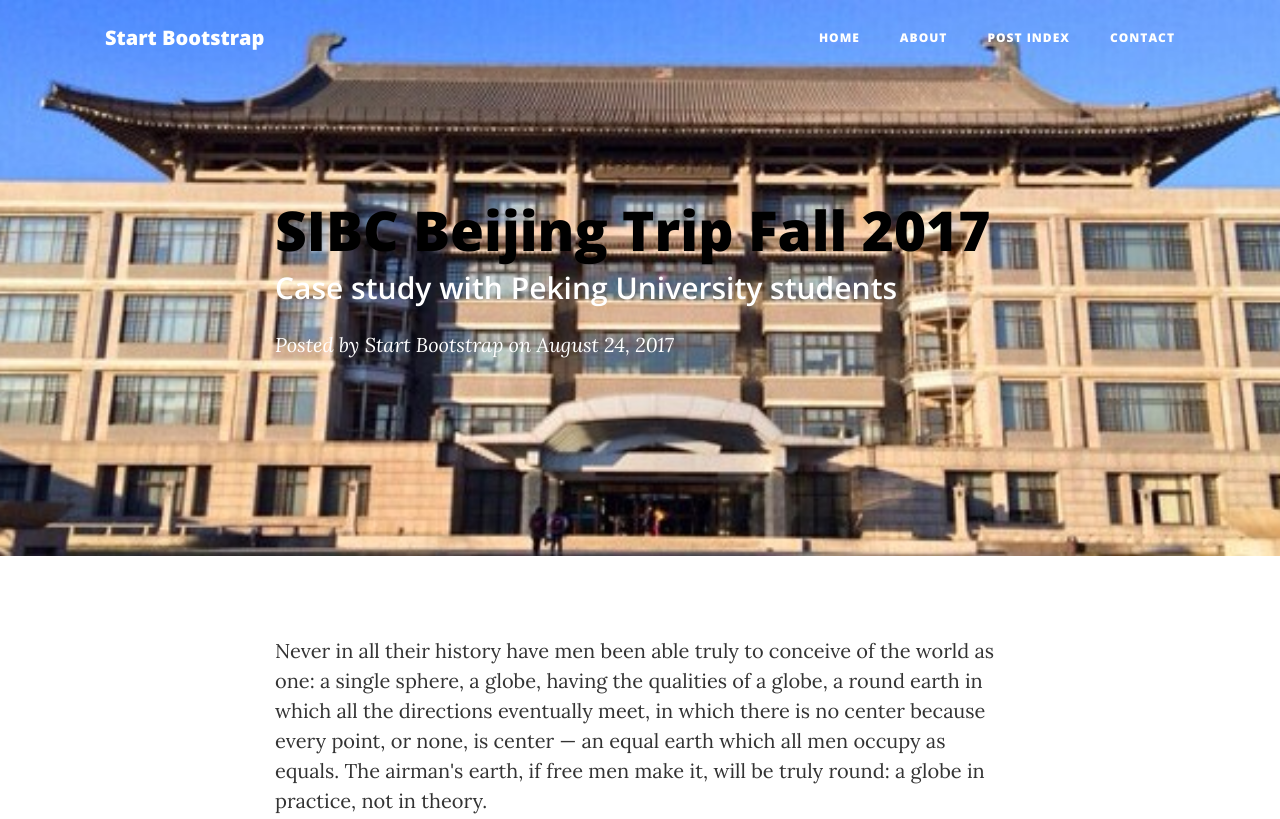
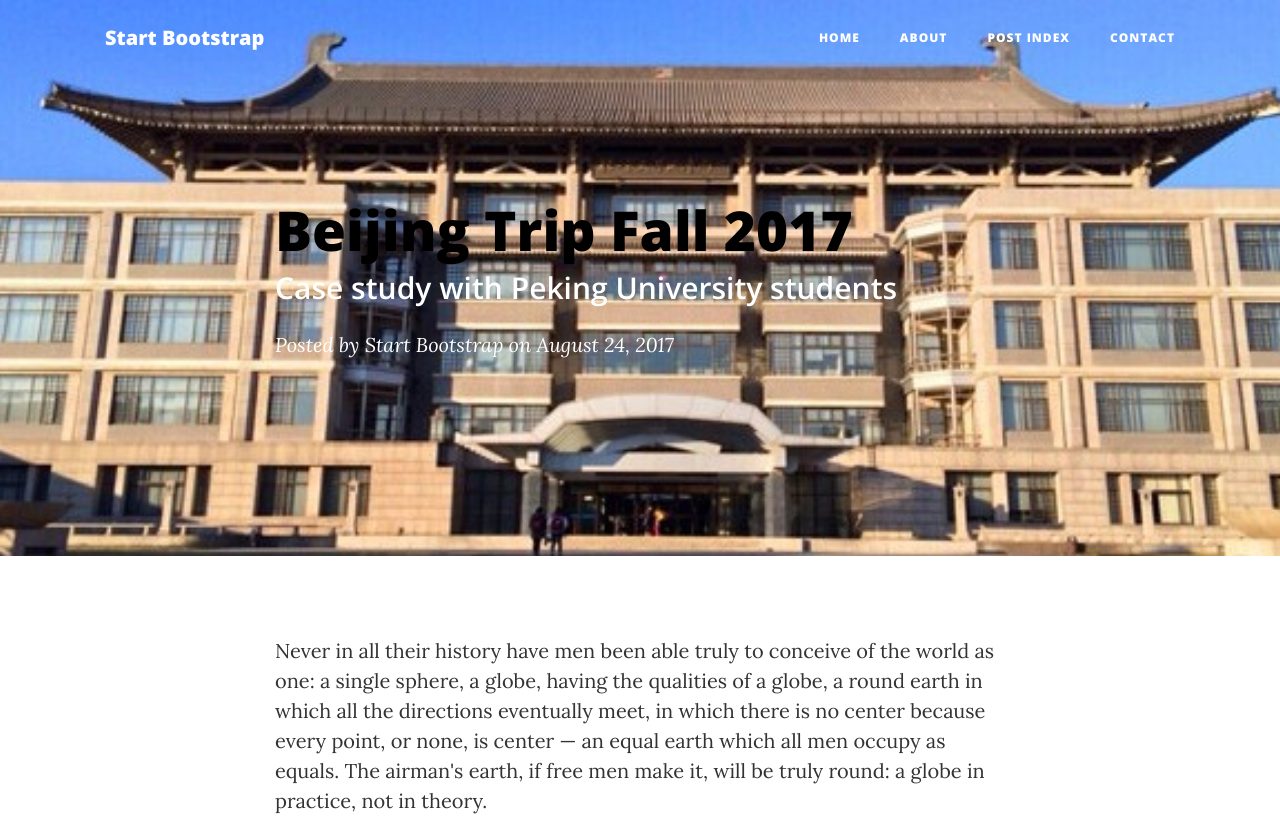
Before and after one commit to scannellstp/scannellstp.github.io, a website: page Projects/SIBC_Beijing_Project.html in a window 1280 px wide. Shown: the top 819 px of the page. Drawn offline with nearby package versions, Linux system fonts and the light colour scheme; files that its build step writes are made by us from their sources; files whose address does not match are found by name.

Commit message:
Update SIBC_Beijing_Project.html

```diff
--- a/Projects/SIBC_Beijing_Project.html
+++ b/Projects/SIBC_Beijing_Project.html
@@ -58,7 +58,7 @@
         <div class="row">
           <div class="col-lg-8 col-md-10 mx-auto">
             <div class="post-heading">
-              <h1><font color="black">SIBC Beijing Trip Fall 2017</font></h1>
+              <h1><font color="black">Beijing Trip Fall 2017</font></h1>
               <h2 class="subheading"; color="white"; text-shadow="2px 2px 4px #000000">Case study with Peking University students</h2>
               <span class="meta">Posted by
                 <a href="#">Start Bootstrap</a>
```
